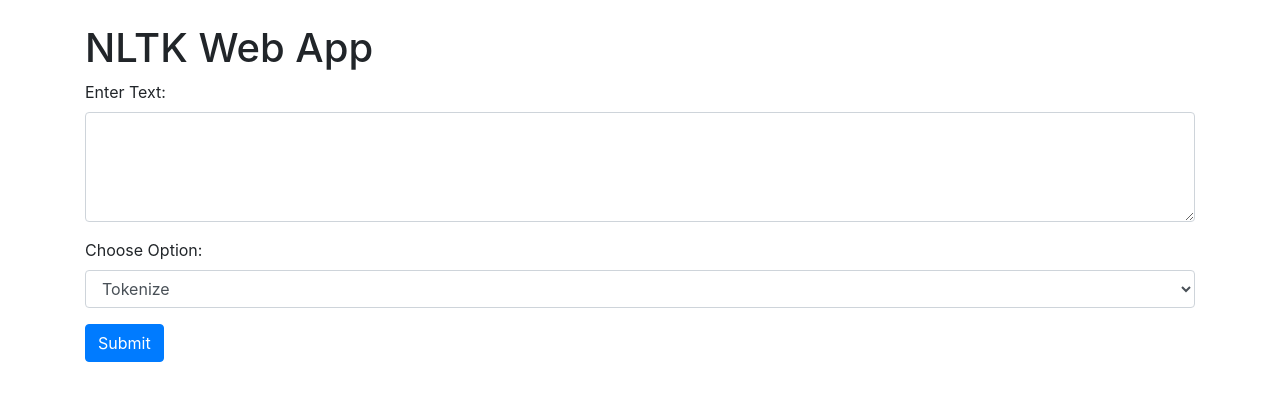
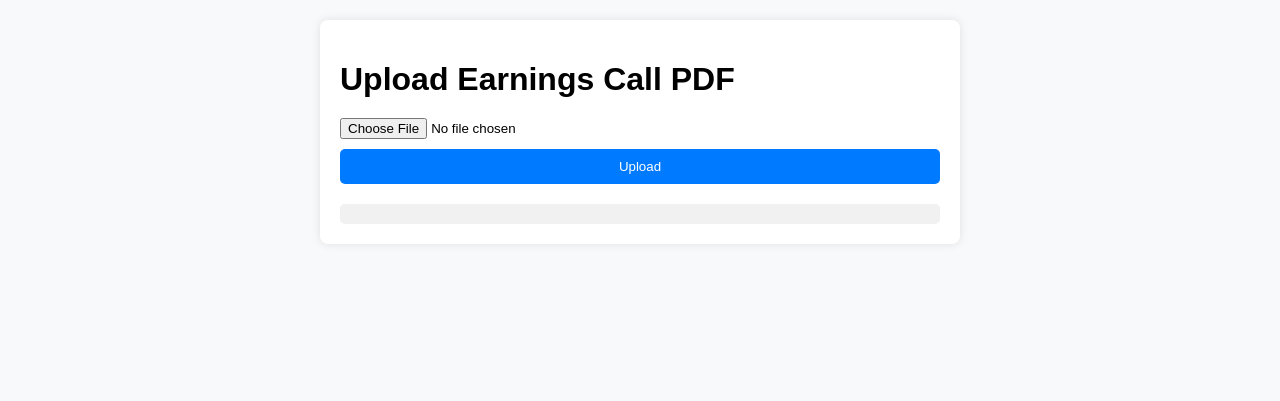
Before and after one commit to AlgoArchives/PDF-Sentiment-Analyzer, a Flask app: page / in a window 1280 px wide. Shown: the top 401 px of the page. Run offline with Flask 3, Linux system fonts and the light colour scheme; some libraries are stand-ins or nearby versions.

Commit message:
Added base code

```diff
--- a/app.py
+++ b/app.py
@@ -1,132 +1,39 @@
-from flask import Flask, render_template, request
-import nltk
-from nltk.tokenize import word_tokenize
-from nltk.corpus import stopwords
-from nltk import pos_tag, ne_chunk
-from nltk.chunk import RegexpParser
-from nltk.sentiment.vader import SentimentIntensityAnalyzer
-from nltk.corpus import wordnet as wn
-from collections import defaultdict, Counter
+from flask import Flask, render_template, request, jsonify
+from werkzeug.utils import secure_filename
+import fitz
+from vaderSentiment.vaderSentiment import SentimentIntensityAnalyzer
 
 app = Flask(__name__)
 
-# Download NLTK resources
-nltk.download('punkt')
-nltk.download('stopwords')
-nltk.download('averaged_perceptron_tagger')
-nltk.download('maxent_ne_chunker')
-nltk.download('words')
-nltk.download('vader_lexicon')
-nltk.download('wordnet')
-
-def generate_concordance(tokens, keyword, window_size=3):
-    concordance_list = []
-    for i, token in enumerate(tokens):
-        if token.lower() == keyword.lower():
-            start_index = max(0, i - window_size)
-            end_index = min(len(tokens), i + window_size + 1)
-            context = ' '.join(tokens[start_index:end_index])
-            concordance_list.append(context)
-    return concordance_list
-
-def get_wordnet_info(word):
-    synsets = wn.synsets(word)
-    if synsets:
-        synset = synsets[0]  # Taking the first synset for simplicity
-        return {
-            'Definition': synset.definition(),
-            'Examples': synset.examples(),
-            'Hypernyms': synset.hypernyms(),
-            'Hyponyms': synset.hyponyms(),
-            'Holonyms': synset.member_holonyms(),
-            'Meronyms': synset.part_meronyms()
-        }
-    else:
-        return None
-
-def generate_chunks(tagged_tokens):
-    grammar = r"""
-        NP: {<DT>?<JJ>*<NN>}  # Chunk sequences of DT, JJ, NN
-            {<NNP>+}          # Chunk consecutive proper nouns
-    """
-    chunk_parser = RegexpParser(grammar)
-    tree = chunk_parser.parse(tagged_tokens)
-    return tree
-
 @app.route('/')
-def home():
+def index():
     return render_template('index.html')
 
-@app.route('/process', methods=['POST'])
-def process():
-    input_text = request.form['inputText']
-    option = request.form['option']
-    keyword = request.form.get('keyword')
+@app.route('/upload', methods=['POST'])
+def upload_file():
+    if 'file' not in request.files:
+        return "No file part", 400
+    file = request.files['file']
+    if file.filename == '':
+        return "No selected file", 400
+    filename = secure_filename(file.filename)
+    file.save(filename)
+    text = extract_text_from_pdf(filename)
+    sentiment = analyze_sentiment(text)
+    return jsonify({'sentiment': sentiment})
 
-    if not input_text.strip():  # Check if input text is empty or contains only whitespace
-        return render_template('index.html', error_message='Input text cannot be empty.')
+def extract_text_from_pdf(pdf_path):
+    document = fitz.open(pdf_path)
+    text = ""
+    for page_num in range(document.page_count):
+        page = document.load_page(page_num)
+        text += page.get_text()
+    return text
 
-    # Tokenization and stopwords removal
-    tokens = word_tokenize(input_text)
-    if not tokens:  # Check if tokenization produced any tokens
-        return render_template('index.html', error_message='Error in tokenization.')
-
-    stop_words = set(stopwords.words('english'))
-    filtered_tokens = [word for word in tokens if word.lower() not in stop_words]
-    tokenized_text = ' '.join(filtered_tokens)
-
-    # POS Tagging
-    tagged_tokens = pos_tag(filtered_tokens)
-    pos_tagged_text = ' '.join([f'{token} ({tag})' for token, tag in tagged_tokens])
-
-    # Named Entity Recognition (NER)
-    ner_result = defaultdict(list)
-    ne_tree = ne_chunk(tagged_tokens)
-    for subtree in ne_tree:
-        if isinstance(subtree, nltk.tree.Tree):
-            entity = ' '.join([token for token, tag in subtree.leaves()])
-            label = subtree.label()
-            ner_result[label].append(entity)
-
-    # Sentiment Analysis
+def analyze_sentiment(text):
     analyzer = SentimentIntensityAnalyzer()
-    sentiment_scores = analyzer.polarity_scores(input_text)
-
-    # Word Frequency Analysis
-    word_freq = Counter(filtered_tokens)
-
-    # Concordance
-    concordance_list = generate_concordance(filtered_tokens, keyword)
-
-    # WordNet Integration
-    wordnet_info = get_wordnet_info(keyword)
-
-    # Chunking
-    chunked_tree = generate_chunks(tagged_tokens)
-
-    if option == 'Tokenize':
-        return render_template('index.html', tokenized_text=tokenized_text)
-    elif option == 'PosTag':
-        return render_template('index.html', pos_tagged_text=pos_tagged_text)
-    elif option == 'NER':
-        return render_template('index.html', ner_result=ner_result)
-    elif option == 'Sentiment':
-        return render_template('index.html', sentiment_scores=sentiment_scores)
-    elif option == 'WordFreq':
-        return render_template('index.html', word_freq=word_freq.most_common())
-    elif option == 'Concordance':
-        return render_template('index.html', concordance_list=concordance_list, keyword=keyword)
-    elif option == 'WordNet':
-        return render_template('index.html', wordnet_info=wordnet_info, keyword=keyword)
-    elif option == 'Chunking':
-        return render_template('index.html', chunked_tree=chunked_tree)
-    elif option == 'All':
-        return render_template('index.html', tokenized_text=tokenized_text, pos_tagged_text=pos_tagged_text,
-                               ner_result=ner_result, sentiment_scores=sentiment_scores,
-                               word_freq=word_freq.most_common(), concordance_list=concordance_list,
-                               wordnet_info=wordnet_info, chunked_tree=chunked_tree, keyword=keyword)
-    else:
-        return render_template('index.html')  # Default render without results
+    sentiment_scores = analyzer.polarity_scores(text)
+    return sentiment_scores
 
 if __name__ == '__main__':
     app.run(debug=True)
--- a/requirements.txt
+++ b/requirements.txt
@@ -1,5 +1,3 @@
 Flask
-nltk
-numpy
-gunicorn
-Werkzeug
+PyMuPDF
+vaderSentiment
--- /dev/null
+++ b/static/styles.css
@@ -0,0 +1,49 @@
+body {
+    font-family: Arial, sans-serif;
+    background-color: #f8f9fa;
+    margin: 0;
+    padding: 20px;
+}
+
+.container {
+    max-width: 600px;
+    margin: auto;
+    background: white;
+    padding: 20px;
+    border-radius: 8px;
+    box-shadow: 0 0 10px rgba(0, 0, 0, 0.1);
+}
+
+h1 {
+    margin-bottom: 20px;
+}
+
+form {
+    display: flex;
+    flex-direction: column;
+}
+
+input[type="file"] {
+    margin-bottom: 10px;
+}
+
+button {
+    padding: 10px;
+    background-color: #007bff;
+    color: white;
+    border: none;
+    border-radius: 5px;
+    cursor: pointer;
+}
+
+button:hover {
+    background-color: #0056b3;
+}
+
+#result {
+    margin-top: 20px;
+    white-space: pre-wrap;
+    background: #f1f1f1;
+    padding: 10px;
+    border-radius: 5px;
+}
--- a/templates/index.html
+++ b/templates/index.html
@@ -3,148 +3,30 @@
 <head>
     <meta charset="UTF-8">
     <meta name="viewport" content="width=device-width, initial-scale=1.0">
-    <title>NLTK Web App</title>
-    <link href="https://maxcdn.bootstrapcdn.com/bootstrap/4.0.0/css/bootstrap.min.css" rel="stylesheet">
+    <link rel="stylesheet" href="{{ url_for('static', filename='styles.css') }}">
+    <title>PDF Sentiment Analyzer</title>
 </head>
 <body>
     <div class="container">
-        <h1 class="mt-4">NLTK Web App</h1>
-
-        <!-- Text Input and Form Submission -->
-        <form method="post" action="/process">
-            <div class="form-group">
-                <label for="textInput">Enter Text:</label>
-                <textarea class="form-control" id="textInput" name="inputText" rows="4"></textarea>
-            </div>
-            <div class="form-group">
-                <label for="optionSelect">Choose Option:</label>
-                <select class="form-control" id="optionSelect" name="option">
-                    <option value="Tokenize">Tokenize</option>
-                    <option value="PosTag">POS Tagging</option>
-                    <option value="NER">NER</option>
-                    <option value="Sentiment">Sentiment Analysis</option>
-                    <option value="WordFreq">Word Frequency Analysis</option>
-                    <option value="Concordance">Concordance</option>
-                    <option value="WordNet">WordNet Integration</option>
-                    <option value="Chunking">Chunking</option>
-                    <option value="All">All</option>
-                </select>
-            </div>
-            <!-- Additional input for Concordance, WordNet, and Chunking -->
-            <div class="form-group" id="keywordInput" style="display:none;">
-                <label for="keyword">Keyword:</label>
-                <input type="text" class="form-control" id="keyword" name="keyword">
-            </div>
-            <button type="submit" class="btn btn-primary">Submit</button>
+        <h1>Upload Earnings Call PDF</h1>
+        <form id="uploadForm" enctype="multipart/form-data">
+            <input type="file" id="file" name="file" accept=".pdf" required>
+            <button type="submit">Upload</button>
         </form>
-
-        <!-- Tokenized Text Display -->
-        <div id="tokenizedText" class="mt-4">
-            {% if tokenized_text %}
-                <h3>Tokenized Text (Without Stopwords):</h3>
-                <p>{{ tokenized_text }}</p>
-            {% endif %}
-        </div>
-
-        <!-- POS Tagged Text Display -->
-        <div id="posTaggedText" class="mt-4">
-            {% if pos_tagged_text %}
-                <h3>POS Tagged Text:</h3>
-                <p>{{ pos_tagged_text }}</p>
-            {% endif %}
-        </div>
-
-        <!-- NER Result Display -->
-        <div id="nerResult" class="mt-4">
-            {% if ner_result %}
-                <h3>Named Entities:</h3>
-                <ul>
-                    {% for label, entities in ner_result.items() %}
-                        <li>{{ label }}: {{ entities }}</li>
-                    {% endfor %}
-                </ul>
-            {% endif %}
-        </div>
-
-        <!-- Sentiment Analysis Result Display -->
-        <div id="sentimentResult" class="mt-4">
-            {% if sentiment_scores %}
-                <h3>Sentiment Scores:</h3>
-                <p>Positive: {{ sentiment_scores.pos }}</p>
-                <p>Negative: {{ sentiment_scores.neg }}</p>
-                <p>Neutral: {{ sentiment_scores.neu }}</p>
-                <p>Compound: {{ sentiment_scores.compound }}</p>
-            {% endif %}
-        </div>
-
-        <!-- Word Frequency Analysis Result Display -->
-        <div id="wordFreqResult" class="mt-4">
-            {% if word_freq %}
-                <h3>Word Frequency Analysis:</h3>
-                <ul>
-                    {% for word, freq in word_freq %}
-                        <li>{{ word }}: {{ freq }}</li>
-                    {% endfor %}
-                </ul>
-            {% endif %}
-        </div>
-
-        <!-- Concordance Result Display -->
-        <div id="concordanceResult" class="mt-4">
-            {% if concordance_list %}
-                <h3>Concordance for '{{ keyword }}':</h3>
-                <ul>
-                    {% for context in concordance_list %}
-                        <li>{{ context }}</li>
-                    {% endfor %}
-                </ul>
-            {% endif %}
-        </div>
-
-        <!-- WordNet Integration Result Display -->
-        <div id="wordnetResult" class="mt-4">
-            {% if wordnet_info %}
-                <h3>WordNet Information for '{{ keyword }}':</h3>
-                <p><strong>Definition:</strong> {{ wordnet_info['Definition'] }}</p>
-                <p><strong>Examples:</strong> {{ wordnet_info['Examples'] }}</p>
-                <p><strong>Hypernyms:</strong> {{ wordnet_info['Hypernyms'] }}</p>
-                <p><strong>Hyponyms:</strong> {{ wordnet_info['Hyponyms'] }}</p>
-                <p><strong>Holonyms:</strong> {{ wordnet_info['Holonyms'] }}</p>
-                <p><strong>Meronyms:</strong> {{ wordnet_info['Meronyms'] }}</p>
-            {% endif %}
-        </div>
-
-        <!-- Chunking Result Display -->
-        <div id="chunkedResult" class="mt-4">
-            {% if chunked_tree %}
-                <h3>Chunked Phrases:</h3>
-                {{ chunked_tree }}
-            {% endif %}
-        </div>
-
-        <!-- Error Message Display -->
-        <div id="errorMessage" class="mt-4">
-            {% if error_message %}
-                <div class="alert alert-danger" role="alert">
-                    {{ error_message }}
-                </div>
-            {% endif %}
-        </div>
+        <div id="result"></div>
     </div>
-
-    <script src="https://code.jquery.com/jquery-3.2.1.slim.min.js"></script>
-    <script src="https://cdnjs.cloudflare.com/ajax/libs/popper.js/1.12.9/umd/popper.min.js"></script>
-    <script src="https://maxcdn.bootstrapcdn.com/bootstrap/4.0.0/js/bootstrap.min.js"></script>
     <script>
-        // Show/hide keyword input for Concordance, WordNet, and Chunking based on option selection
-        $('#optionSelect').change(function() {
-            var option = $(this).val();
-            if (option == 'Concordance' || option == 'WordNet' || option == 'Chunking') {
-                $('#keywordInput').show();
-            } else {
-                $('#keywordInput').hide();
-            }
-        });
+        document.getElementById('uploadForm').onsubmit = async (e) => {
+            e.preventDefault();
+            const formData = new FormData();
+            formData.append('file', document.getElementById('file').files[0]);
+            const response = await fetch('/upload', {
+                method: 'POST',
+                body: formData
+            });
+            const result = await response.json();
+            document.getElementById('result').innerText = JSON.stringify(result.sentiment, null, 2);
+        };
     </script>
 </body>
 </html>
```
